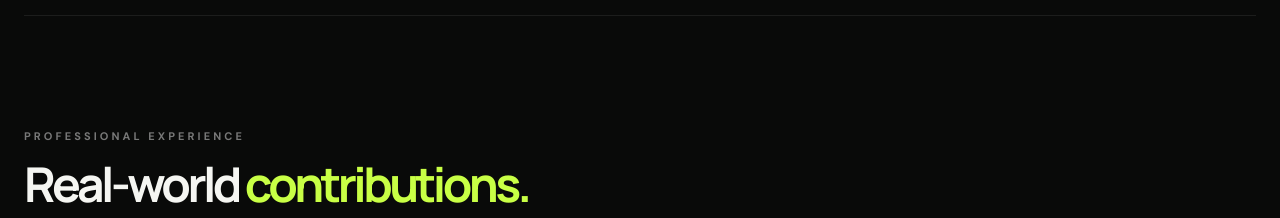
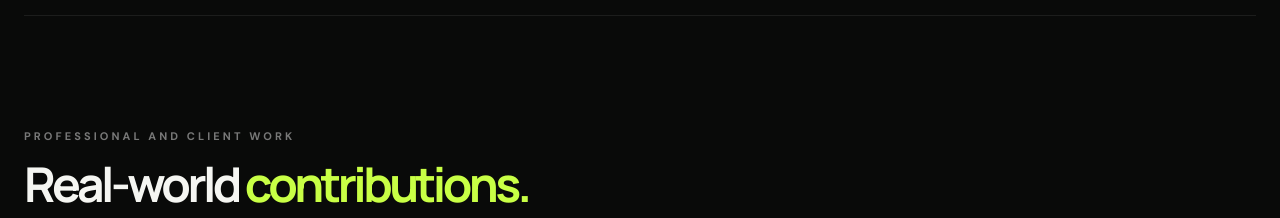
Before and after one commit to richyboy035/richard-bernard-portfolio, a Next.js app: page /projects in a window 1280 px wide. Shown: the part 2980-3198 px from the top of the page. Built offline with nearby package versions, Linux system fonts and the light colour scheme.

Commit message:
Clarify real-world professional and client work section

```diff
--- a/app/projects/page.tsx
+++ b/app/projects/page.tsx
@@ -25,7 +25,7 @@ export default function ProjectsPage() {
       </header>
       <Projects showAllLink={false} />
       <section className="container border-t border-white/[.08] py-20 md:py-28" aria-labelledby="real-world-work">
-        <p className="eyebrow text-white/45">Professional experience</p>
+        <p className="eyebrow text-white/45">Professional and client work</p>
         <h2 id="real-world-work" className="display mt-4 text-4xl font-bold md:text-5xl">
           Real-world <span className="text-lime">contributions.</span>
         </h2>
```
